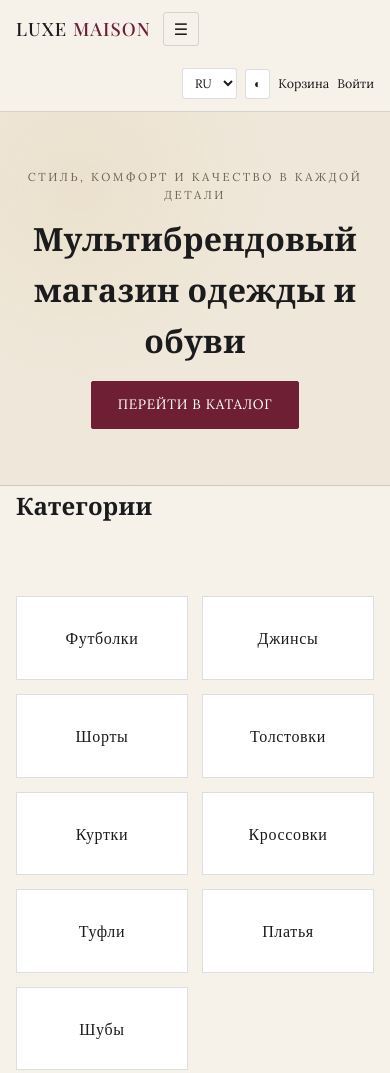
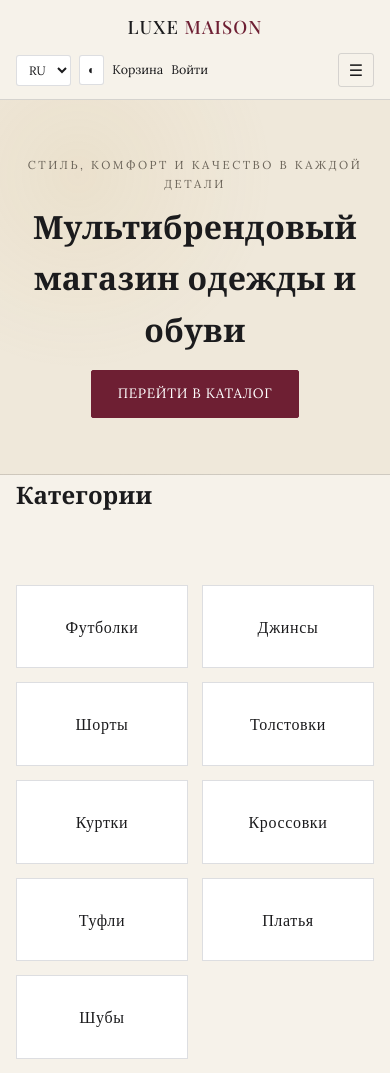
Before and after one commit to ASIUS516/cloth-store, a website: page frontend/index.html in a window 390 px wide. Shown: the top 1073 px of the page. Drawn offline with nearby package versions, Linux system fonts and the light colour scheme; no server answers.

Commit message:
Add files via upload

```diff
--- a/frontend/css/style.css
+++ b/frontend/css/style.css
@@ -761,12 +761,25 @@ html.dark-theme .form-error {
 
   .site-header__inner {
     flex-wrap: wrap;
+    justify-content: center;
+    row-gap: 12px;
+  }
+
+  .site-logo {
+    order: 1;
+    flex-basis: 100%;
+    text-align: center;
   }
 
   .header-actions {
-    flex-basis: 100%;
-    justify-content: flex-end;
-    margin-top: 10px;
+    order: 2;
+    flex: 1;
+    justify-content: flex-start;
+    margin-top: 0;
+  }
+
+  .mobile-nav-toggle {
+    order: 3;
   }
 
   .catalog-layout {
```
